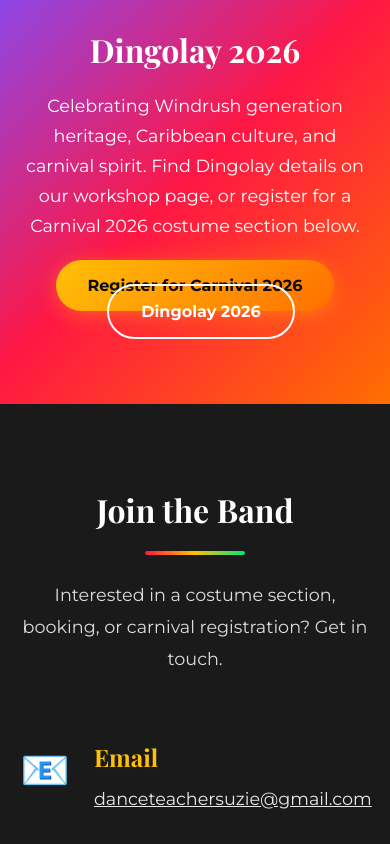
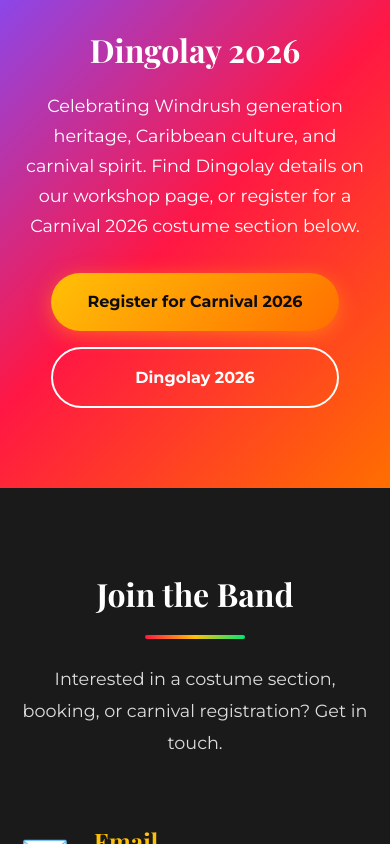
Before and after one commit to codesim21/testproject, a plain HTML site: page carnival-2026.html in a window 390 px wide. Shown: the part 11156-12000 px from the top of the page. Drawn offline with nearby package versions, Linux system fonts and the light colour scheme.

Commit message:
overlapping buttons

```diff
--- a/carnival-2026.css
+++ b/carnival-2026.css
@@ -358,6 +358,36 @@ body.carnival-page .logo-container .logo {
     line-height: 1.7;
 }
 
+.carnival-cta-buttons {
+    display: flex;
+    flex-wrap: wrap;
+    gap: 1rem;
+    justify-content: center;
+    align-items: center;
+    padding: 0 1rem;
+}
+
+.carnival-cta-buttons .btn-carnival {
+    display: inline-block;
+    text-align: center;
+    max-width: 100%;
+    box-sizing: border-box;
+}
+
+@media (max-width: 520px) {
+    .carnival-cta-buttons {
+        flex-direction: column;
+        align-items: stretch;
+        width: 100%;
+        max-width: 320px;
+        margin: 0 auto;
+    }
+
+    .carnival-cta-buttons .btn-carnival {
+        width: 100%;
+    }
+}
+
 /* Contact — dark theme */
 body.carnival-page .contact {
     background: #1a1a1a;
--- a/carnival-2026.html
+++ b/carnival-2026.html
@@ -277,8 +277,10 @@
                 Celebrating Windrush generation heritage, Caribbean culture, and carnival spirit.
                 Find Dingolay details on our workshop page, or register for a Carnival 2026 costume section below.
             </p>
-            <a href="register.html" class="btn-carnival btn-carnival-primary">Register for Carnival 2026</a>
-            <a href="dingolay.html" class="btn-carnival btn-carnival-outline" style="margin-left: 0.75rem;">Dingolay 2026</a>
+            <div class="carnival-cta-buttons">
+                <a href="register.html" class="btn-carnival btn-carnival-primary">Register for Carnival 2026</a>
+                <a href="dingolay.html" class="btn-carnival btn-carnival-outline">Dingolay 2026</a>
+            </div>
         </div>
     </section>
 
```
